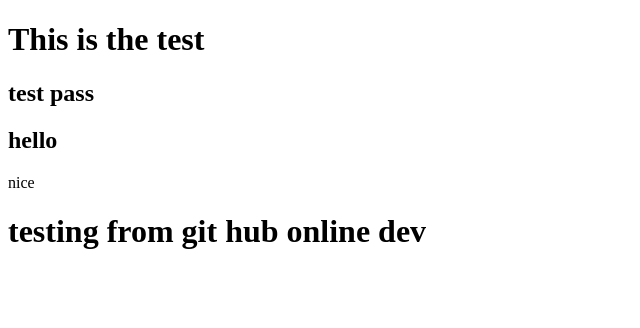
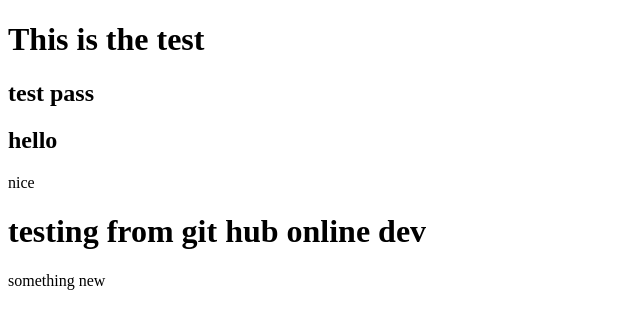
Before and after one commit to Sameerali890/ClientWeb, a plain HTML site: page index.html in a window 1280 px wide. Shown: the whole page, without its empty margins (0-640 px from the left). Drawn offline with Linux system fonts and the light colour scheme.

Commit message:
something new

```diff
--- a/index.html
+++ b/index.html
@@ -12,5 +12,6 @@
     <h2>hello</h2>
     <p>nice</p>
     <h1>testing from git hub online dev</h1>
+    <div class="">something new</div>
 </body>
 </html>
```
